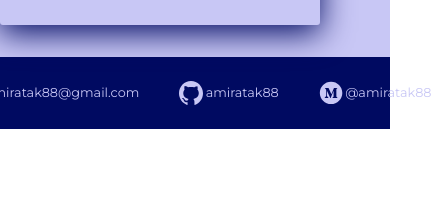
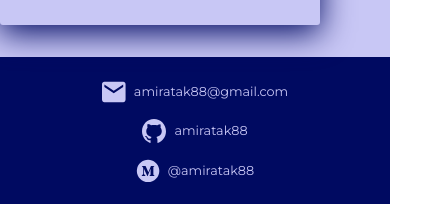
Before and after one commit to amiratak88/amiratakh, a React (Create React App) app: page / in a window 390 px wide. Shown: the part 3643-3847 px from the top of the page, 431 px wide, since content can reach past the window. Before the commit the page ends 3772 px from the top, so only its background shows below. Built offline with nearby package versions, Linux system fonts and the light colour scheme; a web font is replaced by a local one.

Commit message:
Make contact responsive

```diff
--- a/sass/components/_contact.scss
+++ b/sass/components/_contact.scss
@@ -5,8 +5,19 @@
 	padding: 3rem;
 	display: flex;
 	justify-content: center;
+	align-items: center;
 
-	& > *:not(:last-child) { margin-right: 5rem; }
+	& > *:not(:last-child) {
+		margin-right: 5rem;
+		@media only screen and (max-width: $bp-tab-port) {
+			margin: 0;
+			margin-bottom: 2rem;
+		}
+	}
+
+	@media only screen and (max-width: $bp-tab-port) {
+		flex-direction: column;
+	}
 }
 
 .contact-way {
@@ -15,7 +26,7 @@
 
 	&__img {
 		width: 3rem;
-		margin-right: .3rem;
+		margin-right: 1rem;
 	}
 
 	&__link {
--- a/src/index.css
+++ b/src/index.css
@@ -331,16 +331,24 @@ button {
   color: #c8c7f5;
   padding: 3rem;
   display: flex;
-  justify-content: center; }
+  justify-content: center;
+  align-items: center; }
   .contact > *:not(:last-child) {
     margin-right: 5rem; }
+    @media only screen and (max-width: 56.25em) {
+      .contact > *:not(:last-child) {
+        margin: 0;
+        margin-bottom: 2rem; } }
+  @media only screen and (max-width: 56.25em) {
+    .contact {
+      flex-direction: column; } }
 
 .contact-way {
   display: flex;
   align-items: center; }
   .contact-way__img {
     width: 3rem;
-    margin-right: .3rem; }
+    margin-right: 1rem; }
   .contact-way__link {
     text-decoration: none;
     color: inherit; }
```
